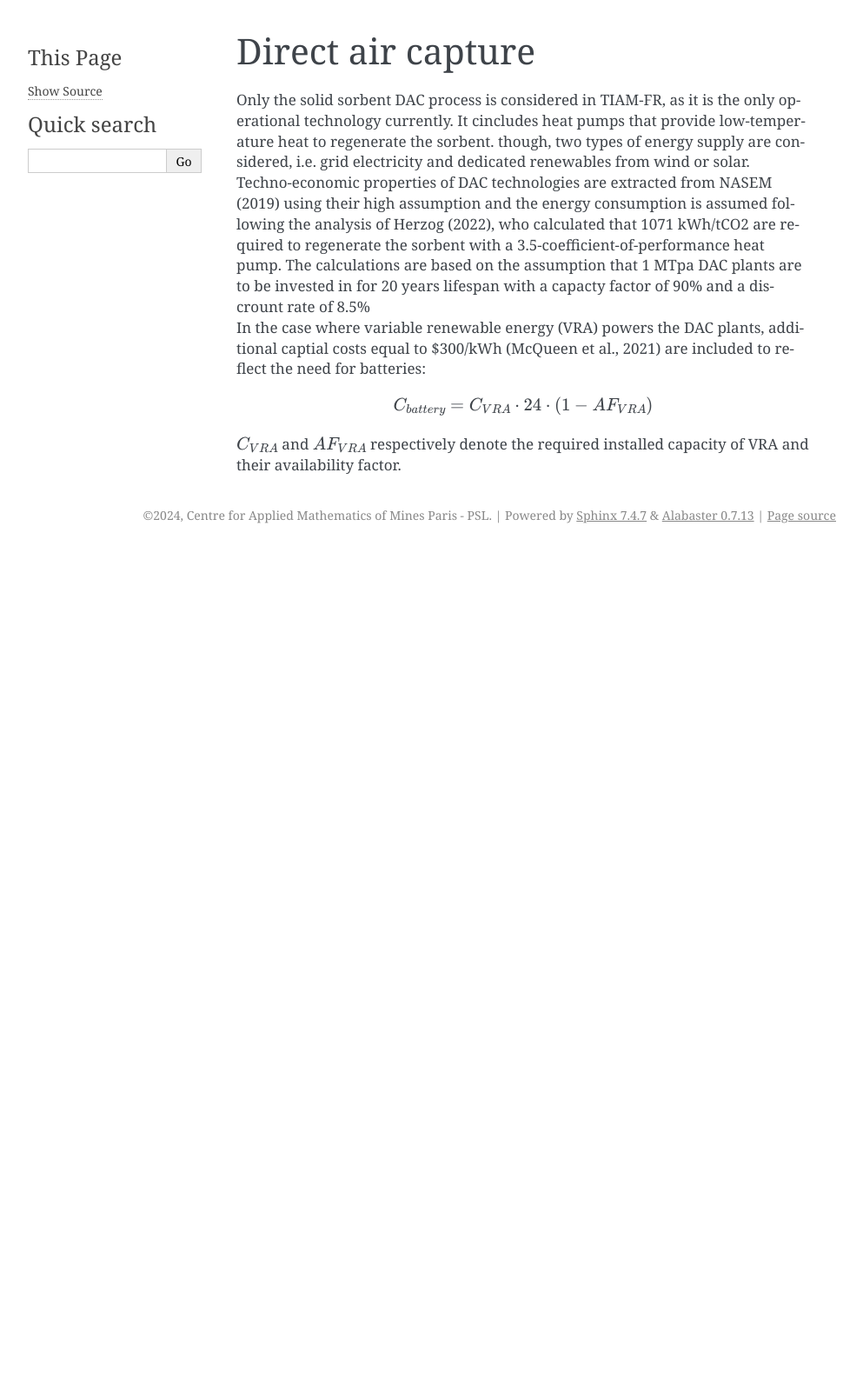
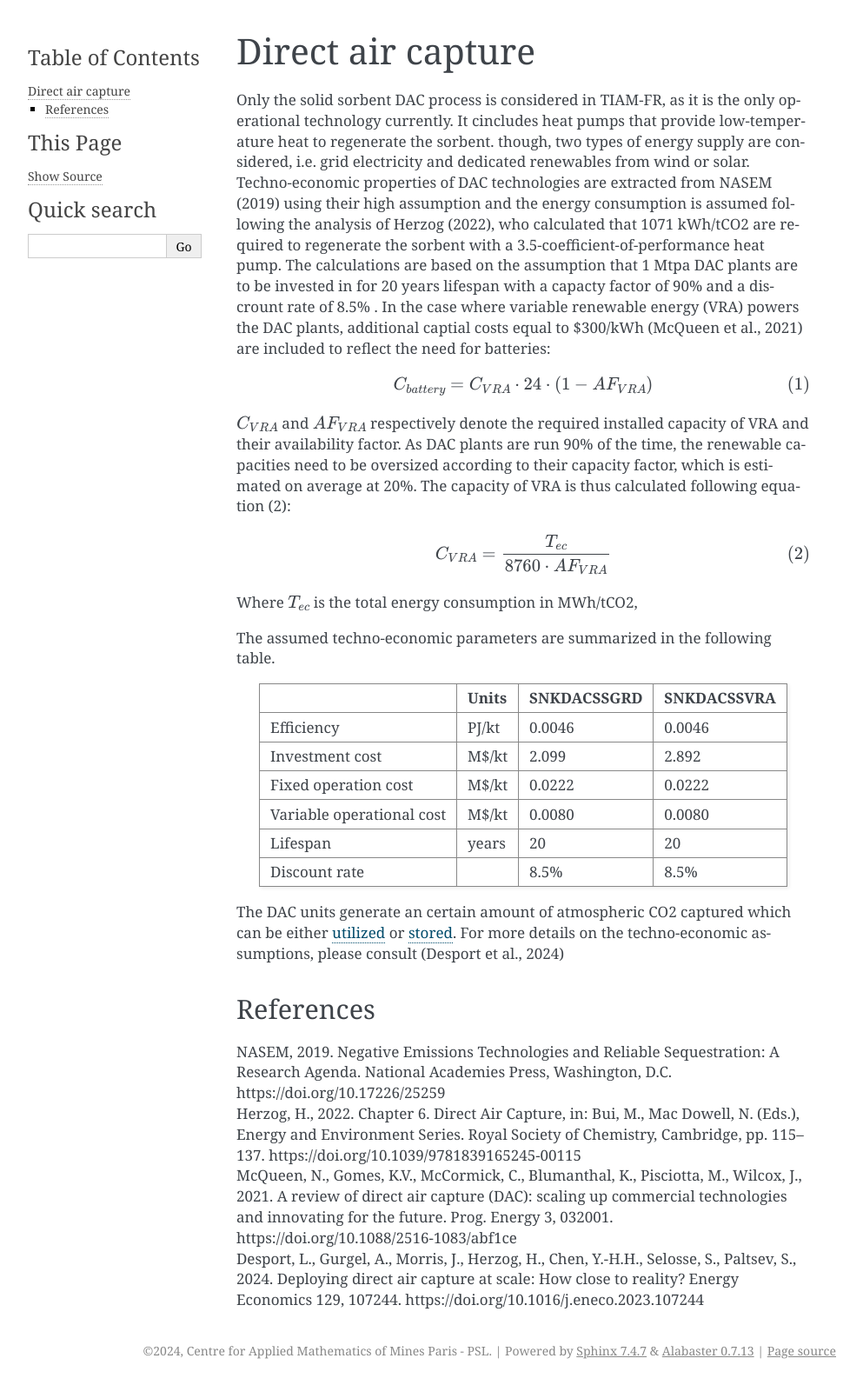
Before and after one commit to LucasDesport/tiam-fr, a Sphinx documentation site: the page built from docs/sectoral-coverage/dac.md, in a window 1280 px wide. Shown: the whole page at 87% size, without its empty margins (148-1141 px from the left). Built offline with Sphinx 7.4.7, drawn with Linux system fonts in a browser that asks for light colours; pages that are not in the unit, such as notebooks, are missing from menus; before the commit the page ends 900 px from its top, so only the background shows below that.

Commit message:
Update dac.md

```diff
--- a/docs/sectoral-coverage/dac.md
+++ b/docs/sectoral-coverage/dac.md
@@ -2,11 +2,36 @@
 
 Only the solid sorbent DAC process is considered in TIAM-FR, as it is the only operational technology currently. It cincludes heat pumps that provide low-temperature heat to regenerate the sorbent.
 though, two types of energy supply are considered, i.e. grid electricity and dedicated renewables from wind or solar.
-Techno-economic properties of DAC technologies are extracted from NASEM (2019) using their high assumption and the energy consumption is assumed following the analysis of Herzog (2022), who calculated that 1071 kWh/tCO2 are required to regenerate the sorbent with a 3.5-coefficient-of-performance heat pump. The calculations are based on the assumption that 1 MTpa DAC plants are to be invested in for 20 years lifespan with a capacty factor of 90% and a discrount rate of 8.5%
+Techno-economic properties of DAC technologies are extracted from NASEM (2019) using their high assumption and the energy consumption is assumed following the analysis of Herzog (2022), who calculated that 1071 kWh/tCO2 are required to regenerate the sorbent with a 3.5-coefficient-of-performance heat pump. The calculations are based on the assumption that 1 Mtpa DAC plants are to be invested in for 20 years lifespan with a capacty factor of 90% and a discrount rate of 8.5% .
 In the case where variable renewable energy (VRA) powers the DAC plants, additional captial costs equal to $300/kWh (McQueen et al., 2021) are included to reflect the need for batteries:
 
 $$
-C_{battery} = C_{VRA} \cdot 24 \cdot (1-AF_{VRA})
+C_{battery} = C_{VRA} \cdot 24 \cdot (1-AF_{VRA}) \tag{1}
 $$
 
-$C_{VRA}$ and $AF_{VRA}$ respectively denote the required installed capacity of VRA and their availability factor.
+$C_{VRA}$ and $AF_{VRA}$ respectively denote the required installed capacity of VRA and their availability factor. As DAC plants are run 90% of the time, the renewable capacities need to be oversized according to their capacity factor, which is estimated on average at 20%. The capacity of VRA is thus calculated following equation (2):
+
+$$
+C_{VRA}= \frac{T_{ec}}{8760 \cdot AF_{VRA}} \tag{2}
+$$
+
+Where $T_{ec}$ is the total energy consumption in MWh/tCO2,
+
+The assumed techno-economic parameters are summarized in the following table.
+
+|               |Units|SNKDACSSGRD|SNKDACSSVRA|
+|---------------|-----|-----------|-----------|
+|Efficiency     |PJ/kt|     0.0046|     0.0046|
+|Investment cost|M$/kt|      2.099| 2.892     |
+|Fixed operation cost|M$/kt|      0.0222| 0.0222|
+|Variable operational cost|M$/kt|0.0080|0.0080|
+|Lifespan|years|20|20|
+|Discount rate||8.5%|8.5%|
+
+The DAC units generate an certain amount of atmospheric CO2 captured which can be either [utilized](synthetic-fuels.md) or [stored](co2-storage.md). For more details on the techno-economic assumptions, please consult (Desport et al., 2024)
+
+## References
+NASEM, 2019. Negative Emissions Technologies and Reliable Sequestration: A Research Agenda. National Academies Press, Washington, D.C. https://doi.org/10.17226/25259
+Herzog, H., 2022. Chapter 6. Direct Air Capture, in: Bui, M., Mac Dowell, N. (Eds.), Energy and Environment Series. Royal Society of Chemistry, Cambridge, pp. 115–137. https://doi.org/10.1039/9781839165245-00115
+McQueen, N., Gomes, K.V., McCormick, C., Blumanthal, K., Pisciotta, M., Wilcox, J., 2021. A review of direct air capture (DAC): scaling up commercial technologies and innovating for the future. Prog. Energy 3, 032001. https://doi.org/10.1088/2516-1083/abf1ce
+Desport, L., Gurgel, A., Morris, J., Herzog, H., Chen, Y.-H.H., Selosse, S., Paltsev, S., 2024. Deploying direct air capture at scale: How close to reality? Energy Economics 129, 107244. https://doi.org/10.1016/j.eneco.2023.107244
```
